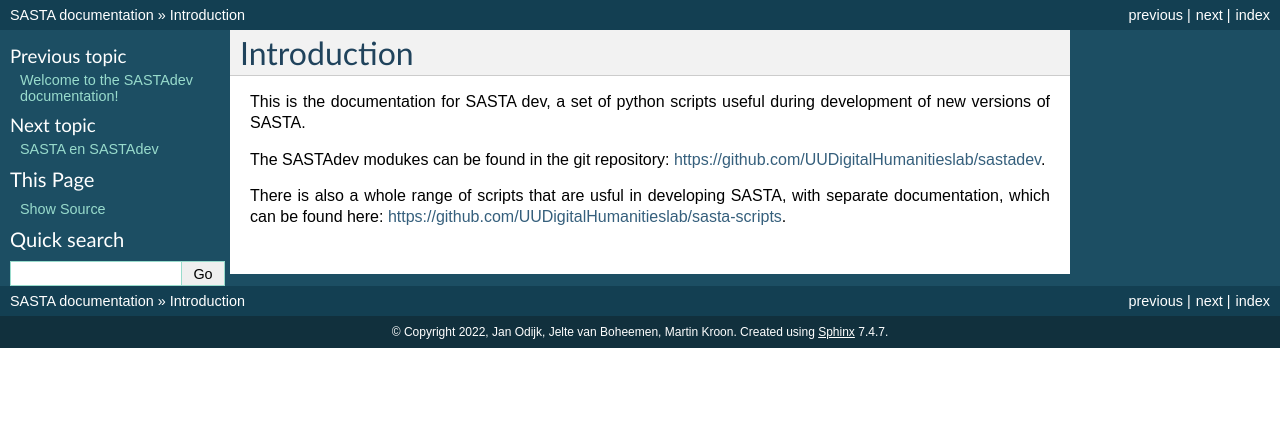
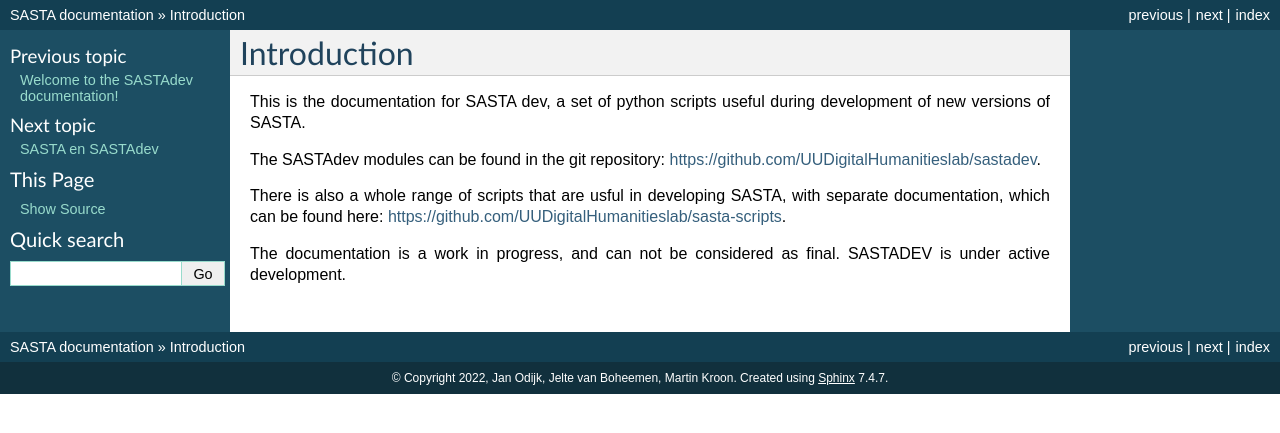
Before and after one commit to UUDigitalHumanitieslab/sastadev, a Sphinx documentation site: the page built from Documentation/introduction.rst, in a window 1280 px wide. Shown: the top 433 px of the page. Built offline with Sphinx 7.4.7, drawn with Linux system fonts in a browser that asks for light colours; pages that are not in the unit, such as notebooks, are missing from menus.

Commit message:
Add in-progress warnings to documentation

```diff
--- a/Documentation/introduction.rst
+++ b/Documentation/introduction.rst
@@ -1,9 +1,11 @@
 Introduction
 ============
-
 This is the documentation for SASTA dev, a set of python scripts useful during development of new versions of SASTA.
 
-The SASTAdev modukes can be found in the  git repository: https://github.com/UUDigitalHumanitieslab/sastadev.
+The SASTAdev modules can be found in the  git repository: https://github.com/UUDigitalHumanitieslab/sastadev.
 
 
 There is also a whole range of scripts that are usful in developing SASTA, with separate documentation, which can be found here: https://github.com/UUDigitalHumanitieslab/sasta-scripts.
+
+The documentation is a work in progress, and can not be considered as final.
+SASTADEV is under active development.
```
